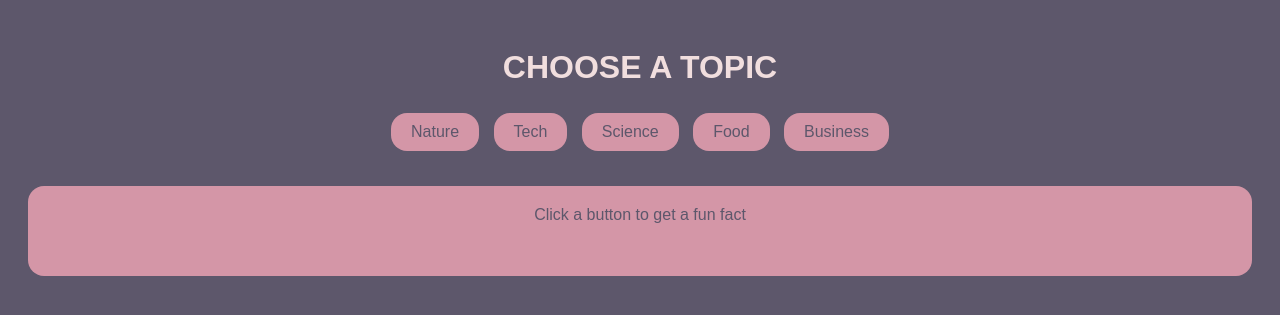
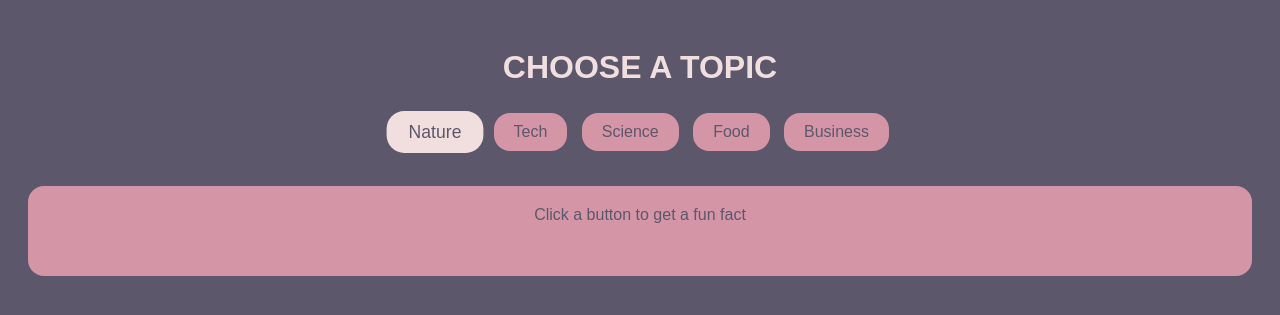
Before and after one commit to 1anwar1/ai-fun-fact-generator, a Flask app: page / in a window 1280 px wide, with the pointer over the restyled element. Shown: the top 315 px of the page. Run offline with Flask 3, Linux system fonts and the light colour scheme.

Commit message:
style buttons

```diff
--- a/static/style.css
+++ b/static/style.css
@@ -15,6 +15,10 @@ body {
             border: 0px;
             border-radius: 1rem;
         }
+        button:hover, button:active{
+            transform: scale(1.1);
+            background-color: #f1dede;
+        }
         #fact-box {
             margin-top: 30px;
             padding: 20px;
```
